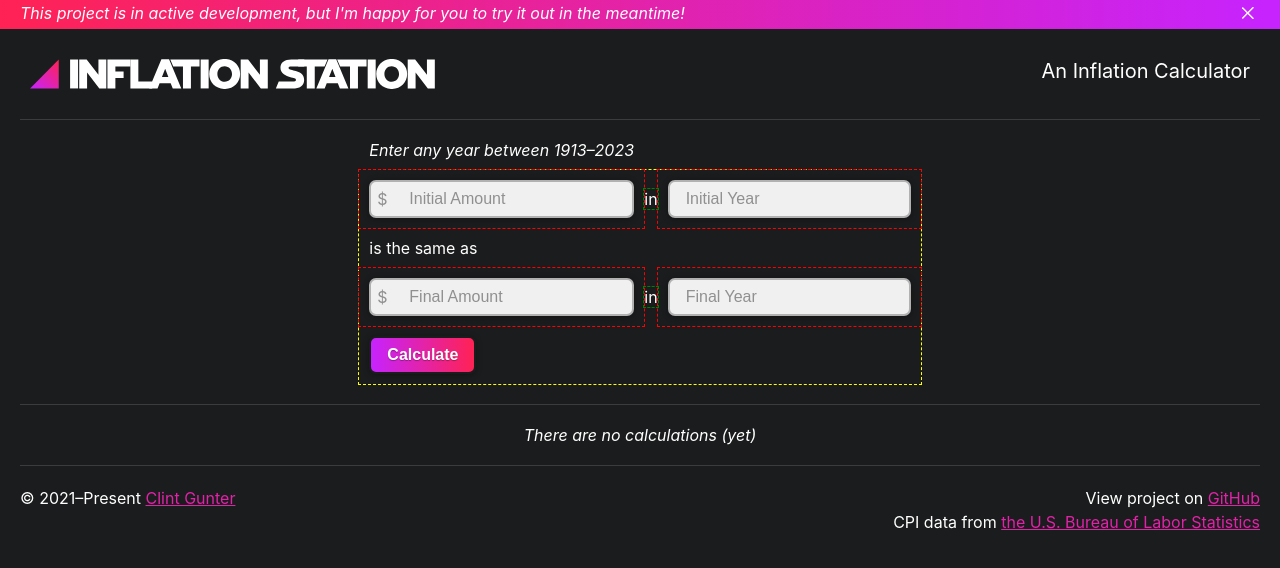
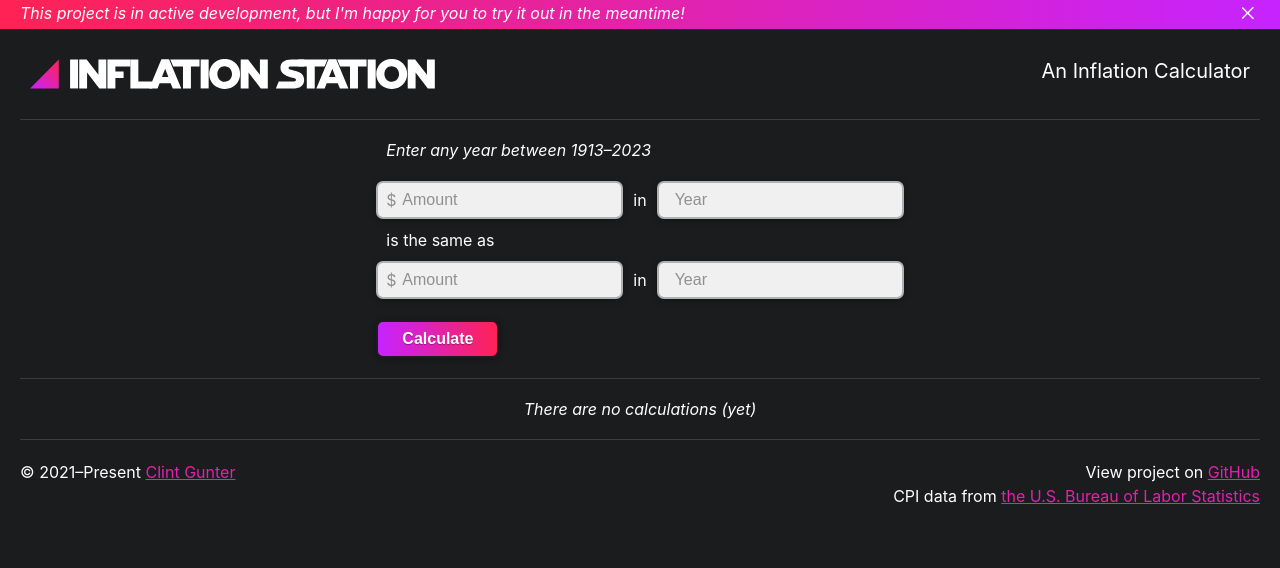
Before and after one commit to futureclint/inflation-station-2, a React (Create React App) app: page / in a window 1280 px wide. Shown: the top 568 px of the page. Built offline with nearby package versions, Linux system fonts and the light colour scheme.

Commit message:
Finished form layout fixes and improvements

```diff
--- a/src/components/Calculate.jsx
+++ b/src/components/Calculate.jsx
@@ -114,28 +114,27 @@ function Calculate({calculations, setCalculations}) {
 
         {/* From Row: Initial Amount, Initial Year */}
         <div className="form-row">
-          <div className="input-group initial-amount">
+          <div className="input-group amount">
             <input
-              className="amount"
               value={initialAmount}
               // On change, call test input function, if input is valid set it, otherwise don't allow it
               onChange={event => { if (testInputAmount(event.target.value)) setInitialAmount(event.target.value); }}
               type="text"
-              placeholder={ finalAmount ? "?" : "Initial Amount" }
+              placeholder={ finalAmount ? "?" : "Amount" }
               disabled={ finalAmount ? true : false }
               required={ finalAmount ? false : true }
             />
             <span className="usd">$</span>
           </div>
           <span className="in">in</span>
-          <div className="input-group">
+          <div className="input-group year">
             <input
               value={initialYear}
               // On change, call test input function, if input is valid set it, otherwise don't allow it
               onChange={event => { if (testInputYear(event.target.value)) setInitialYear(event.target.value); }}
               type="text"
               maxLength="4"
-              placeholder="Initial Year"
+              placeholder="Year"
               required
             />
           </div>
@@ -148,28 +147,27 @@ function Calculate({calculations, setCalculations}) {
 
         {/* Form Row: Final Amount, Final Year */}
         <div className="form-row">
-          <div className="input-group">
+          <div className="input-group amount">
             <input
-              className="amount"
               value={finalAmount}
               // On change, call test input function, if input is valid set it, otherwise don't allow it
               onChange={event => { if (testInputAmount(event.target.value)) setFinalAmount(event.target.value); }}
               type="text"
-              placeholder={ initialAmount ? "?" : "Final Amount"}
+              placeholder={ initialAmount ? "?" : "Amount"}
               disabled={ initialAmount ? true : false }
               required={ initialAmount ? false : true }
             />
             <span className="usd">$</span>
           </div>
           <span className="in">in</span>
-          <div className="input-group">
+          <div className="input-group year">
             <input
               value={finalYear}
               // On change, call test input function, if input is valid set it, otherwise don't allow it
               onChange={event => { if (testInputYear(event.target.value)) setFinalYear(event.target.value); }}
               type="text"
               maxLength="4"
-              placeholder="Final Year"
+              placeholder="Year"
               required
             />
           </div>
--- a/src/css/main.css
+++ b/src/css/main.css
@@ -102,11 +102,7 @@ header .subtitle {
 }
 
 .calculate .instructions {
-  margin: 10px 10px 10px 10px;
-}
-
-.calculate form {
-  outline: 1px dashed yellow;
+  margin: 20px 10px;
 }
 
 .calculate .form-row {
@@ -116,12 +112,11 @@ header .subtitle {
 }
 
 .calculate .input-group {
+  width: 50%;
   flex-grow: 2;
   display: inline-flex;
   align-items: center;
   position: relative;
-  padding: 10px;
-  outline: 1px dashed red;
 }
 
 .calculate input {
@@ -142,7 +137,6 @@ header .subtitle {
   border-color: rgba(255, 34, 84, 0.67);
   background-color: #ffffff;
   box-shadow: 0 1px 6px rgba(0, 0, 0, 0.67);
-  color: #c623ff;
 }
 .calculate input:focus {
   border-color: #c623ff;
@@ -156,26 +150,27 @@ header .subtitle {
   background-color: rgba(255, 255, 255, 0.1);
 }
 
-.calculate .input-group input.amount {
-  padding-left: 38px;
+.input-group.amount input {
+  padding-left: 24px;
   margin: 0;
 }
-.calculate .input-group span.usd {
+
+span.usd {
   position: absolute;
-  left: 18px;
+  left: 10px;
   color: #909090;
   user-select: none;
   pointer-events: none;
   transition: color 0.2s;
 }
-.calculate .input-group input.amount:focus + span.usd {
+
+input:focus + span.usd {
   color: #e222a9;
 }
 
 .calculate span.in {
   display: inline-block;
-  margin: 0;
-  outline: 1px dashed green;
+  margin: 10px;
 }
 @media (max-width: 540px) {
   .calculate span.in {
@@ -190,8 +185,8 @@ header .subtitle {
 
 .calculate button {
   display: block;
-  padding: 8px 16px;
-  margin: 10px;
+  padding: 8px 24px;
+  margin: 20px 0 0 0;
   border: 2px solid;
   border-color: #1b1c1d;
   border-radius: 7px;
@@ -216,6 +211,11 @@ header .subtitle {
 }
 .calculate button:hover {
   cursor: pointer;
+}
+@media (max-width: 540px) {
+  .calculate button {
+    width: 100%;
+  }
 }
 
 .calculations {
--- a/src/scss/calculate.scss
+++ b/src/scss/calculate.scss
@@ -9,27 +9,23 @@
 
 // Instructions area
 .calculate .instructions {
-  margin: 10px 10px 10px 10px;
+  margin: 20px 10px;
 }
 
-.calculate form {
-  outline: 1px dashed yellow; // TEMP
-}
-
+// Form row
 .calculate .form-row {
   display: flex;
   align-items: center;
   justify-content: space-between;
 }
 
-// Input groups
+// Input wrapper
 .calculate .input-group {
+  width: 50%;
   flex-grow: 2;
   display: inline-flex;
   align-items: center;
   position: relative; // needed for inner absolutely positioned elements
-  padding: 10px;
-  outline: 1px dashed red;
 }
 
 // All input boxes
@@ -43,7 +39,6 @@
   box-shadow: 0 1px 6px rgba(black,0.33);
   font-size: 1em;
   transition: border-color 0.2s, background-color 0.2s, box-shadow 0.2s, color 0.2s;
-
   &::placeholder {
     color: #909090;
   }
@@ -51,7 +46,7 @@
     border-color: rgba($brand-end,0.67);
     background-color: #ffffff;
     box-shadow: 0 1px 6px rgba(black, 0.67);
-    color: $brand-start;
+    //color: $brand-start;
   }
   &:focus {
     border-color: $brand-start;
@@ -66,29 +61,27 @@
   }
 }
 
-.calculate .input-group {
-  input.amount {
-    padding-left: 38px; // extra padding for $
+// Amount input boxes
+.input-group.amount input {
+  padding-left: 24px; // extra padding for $
   margin: 0;
 }
 span.usd {
   position: absolute;
-    left: 18px;
+  left: 10px; // positioning for $
   color: #909090;
   user-select: none;
   pointer-events: none;
   transition: color 0.2s;
 }
-  input.amount:focus + span.usd {
+input:focus + span.usd {
   color: $brand-middle;
-  }
 }
 
 // Spans
 .calculate span.in {
   display: inline-block;
-  margin: 0;
-  outline: 1px dashed green;
+  margin: 10px; // spacing between inputs
   @include width-540 {
     display: block;
   }
@@ -101,8 +94,8 @@
 // Calculate button
 .calculate button {
   display: block;
-  padding: 8px 16px;
-  margin: 10px;
+  padding: 8px 24px;
+  margin: 20px 0 0 0;
   border: 2px solid;
   border-color: $background;
   border-radius: $border-radius;
@@ -128,4 +121,7 @@
   &:hover {
     cursor: pointer;
   }
+  @include width-540 {
+    width: 100%;
   }
+}
```
Lines whose indentation alone changed are shown as unchanged.
